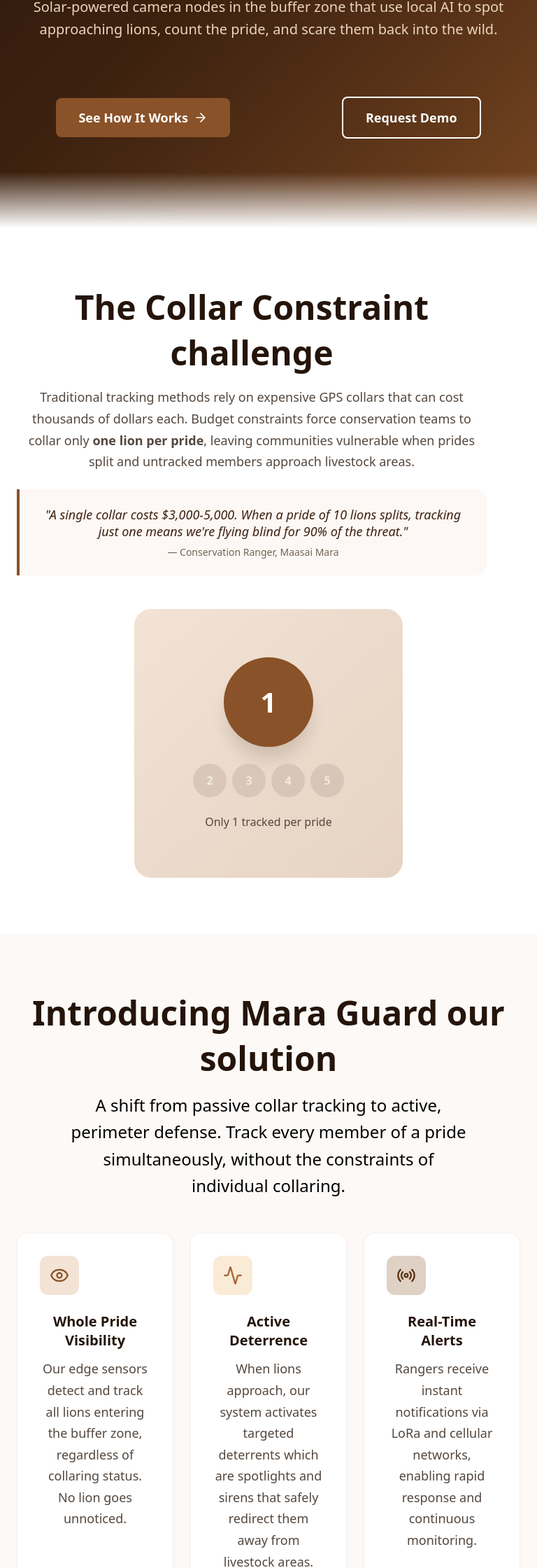
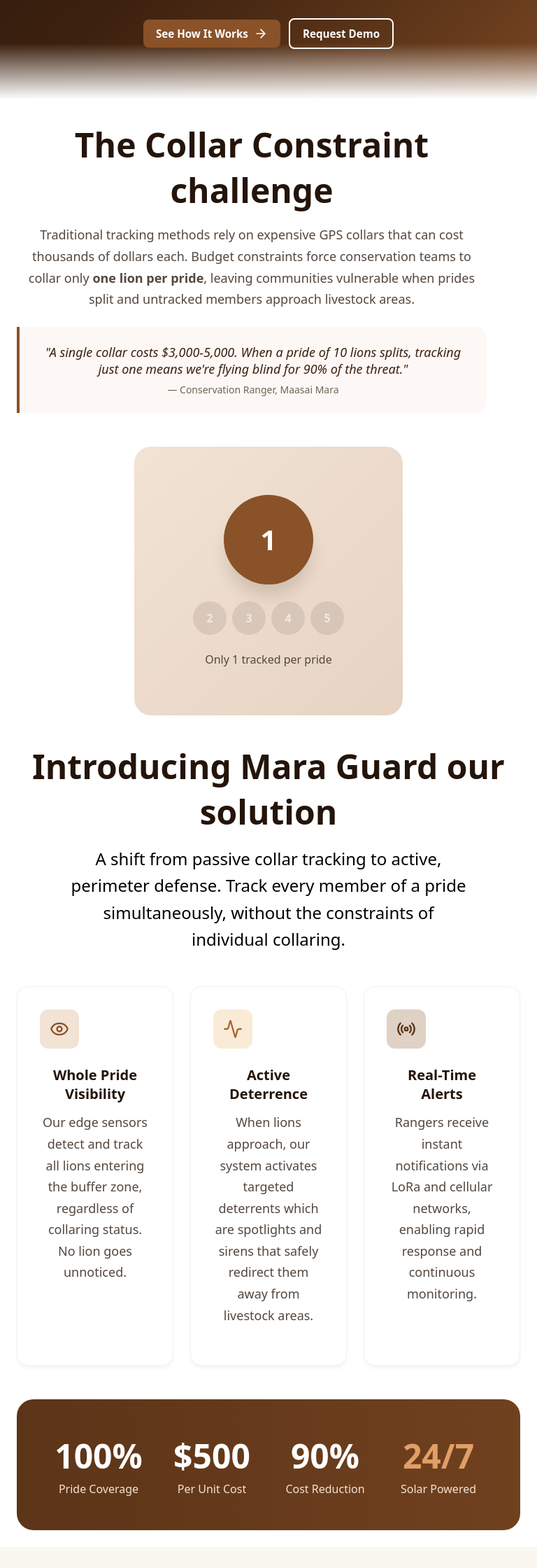
Before and after one commit to lira-gabriella/voxel_Informational_Website, a Next.js app: page / in a window 768 px wide. Shown: the part 472-2712 px from the top of the page at 70% size. Built offline with nearby package versions, Linux system fonts and the light colour scheme.

Commit message:
updated the button color and spaces

```diff
--- a/app/components/Contact.jsx
+++ b/app/components/Contact.jsx
@@ -43,7 +43,7 @@
   };
 
   return (
-    <div className="contact">
+    <div className="contact" id="contact">
 
       <section className="section hero-section gradient-hero">
         <div className="container">
--- a/app/components/Header.css
+++ b/app/components/Header.css
@@ -387,6 +387,16 @@
   border-top: 1px solid rgba(255, 255, 255, 0.08);
 }
 
+
+@media (max-width: 768px) {
+  div section {
+    height: auto !important;
+    min-height: unset !important;
+    padding-top: 40px;
+    padding-bottom: 40px;
+  }
+}
+
 .cta-title {
   font-size: 3rem;
   font-weight: 800;
@@ -418,13 +428,14 @@
 }
 
 .cta-btn {
-  background-color: #be123c;
+  background-color:#2c1a0e;
   color: #ffffff;
 }
 
 .cta-btn:hover {
-  background-color: #9f1239;
+  background-color: white;
   transform: translateY(-2px);
+  color:#2c1a0e ;
 }
 
 .btn-icon {
@@ -484,7 +495,7 @@
 
   .mobile-cta {
     display: inline-block;
-    background-color: #be123c;
+    background-color: #2c1a0e;
     color: #ffffff;
     padding: 12px;
     border-radius: 6px;
@@ -584,6 +595,8 @@
   flex-direction: column;
   padding: var(--spacing-md);
   gap: var(--spacing-sm);
+  color: white;
+  background-color: #2c1a0e;
 }
 
 .mobile-nav-link {
@@ -599,8 +612,8 @@
 }
 
 .mobile-nav-link-active {
-  background: var(--savanna-100);
-  color: var(--savanna-800);
+  background: rgb(60, 32, 32);
+  color: white;
 }
 
 .mobile-cta {
@@ -611,6 +624,7 @@
   text-align: center;
   border-radius: var(--radius-lg);
   font-weight: 600;
+  background-color:#2c1a0e;
 
 }
 }
--- a/app/components/Header.jsx
+++ b/app/components/Header.jsx
@@ -34,7 +34,7 @@
   const navLinks = [
     { targetId: 'home', label: 'Home' },
     { targetId: 'how-it-works', label: 'How It Works' },
-    { targetId: 'about', label: 'About Us' },
+    { targetId: 'about  ', label: 'About Us' },
     { targetId: 'contact', label: 'Contact Us' },
   ];
 
--- a/app/components/about.css
+++ b/app/components/about.css
@@ -1,8 +1,4 @@
-/* ==========================================================================
-   ABOUT PAGE STYLES - MARA GUARD
-   ========================================================================== */
 
-/* --- UNIVERSAL CONTENT LAYOUT CONTAINER --- */
 .container {
   width: 100%;
   max-width: 1200px;
@@ -17,16 +13,25 @@
   text-align: center;
 }
 
-/* --- SECTIONS CORE LAYOUT --- */
+
 .section {
-  padding: 80px 0;
+  padding: 40px 0;
   background-color: #ffffff;
 }
 
-/* --- HERO SECTION BANNER --- */
+
+@media (min-width: 768px) {
+  .section {
+    padding: 80px 0;
+  }
+}
+
+
 .about-hero-section {
-  padding: 100px 0 60px;
-  background-color: #FAF6F0; /* Soft sand cream backdrop tint */
+  padding-top: 0.5rem !important;
+  padding-bottom: 0.5rem !important;
+  background-color: #FAF6F0;
+
 }
 
 .page-hero-badge, .mission-badge {
@@ -56,7 +61,7 @@
   margin: 0 auto;
 }
 
-/* --- MISSION & TEXT CONTENT LAYOUT CONSTRAINTS --- */
+
 .mission-content {
   max-width: 800px;
   margin: 0 auto;
@@ -80,7 +85,7 @@
   margin-bottom: 20px;
 }
 
-/* --- CALLOUT BOX BREAKS --- */
+
 .deterrence-box {
   background-color: #FAF6F0;
   border-left: 4px solid #8A5228;
@@ -105,7 +110,7 @@
   margin: 0;
 }
 
-/* --- WHY MARA GUARD & BANNER LAYOUTS --- */
+
 .why-section {
   background-color: #FAF6F0;
 }
@@ -124,7 +129,7 @@
 }
 
 .balance-banner {
-  background-color: #49311F; /* Deep Savanna Earth Dark Accent */
+  background-color: #49311F;
   color: #ffffff;
   padding: 40px;
   border-radius: 16px;
@@ -157,11 +162,11 @@
 }
 
 .stats-row strong {
-  color: #f59e0b; /* Bright gold/amber pop color */
+  color: #f59e0b;
   font-size: 1.25rem;
 }
 
-/* --- CARD DISPLAY ELEMENT GRIDS --- */
+
 .values-grid {
   display: grid;
   grid-template-columns: repeat(auto-fit, minmax(250px, 1fr));
@@ -214,7 +219,7 @@
   line-height: 1.6;
 }
 
-/* --- RESPONSIVE MOBILE MEDIA BREAKPOINTS --- */
+
 @media (max-width: 768px) {
   .section {
     padding: 60px 0;
--- a/app/globals.css
+++ b/app/globals.css
@@ -41,7 +41,7 @@
 .content {
   position: relative;
   z-index: 1;
-  padding: 10rem 0 8rem;
+  padding: 3rem 1.5rem 2rem;
   max-width: 100%;
 }
 
@@ -92,10 +92,12 @@
 
 .ctas {
   display: flex;
-  flex-direction: column;
-  gap: 10rem;
+  flex-direction: row;
+  gap:12px;
   align-items: center;
   justify-content: center;
+  width: 100%;
+  margin-top: 1.5rem;
 
 }
 
@@ -109,10 +111,10 @@
   display: inline-flex;
   align-items: center;
   justify-content: center;
-  padding: 1rem 2rem;
+  padding: 10px 18px;
   border-radius: 0.5rem;
   font-weight: 600;
-  font-size: 1.125rem;
+  font-size: 0.95rem;
   text-decoration: none;
   transition: all 0.2s ease;
 }
@@ -155,8 +157,8 @@
 }
 
 .problem {
-  padding: 5rem 0;
-  background: white;
+  padding: 2rem 0;
+  background:transparent !important;
 }
 
 .grid {
@@ -303,8 +305,9 @@
 }
 
 .sol {
-  padding: 5em 0;
-  background: #fcf9f6;
+  padding-top: 0.5rem !important;
+  padding-bottom: 1.5rem !important;
+  background: transparent !important;
 }
 
 .head {
--- a/app/page.jsx
+++ b/app/page.jsx
@@ -85,7 +85,7 @@
   );
 };
 
-// Clean default export component mapping for root template trees
+
 export default function Home() {
   return (
     <div className="home">
@@ -113,10 +113,11 @@
           </div>
         </div>
 
+
         <div className="fade"></div>
       </section>
 
-      <section className="problem" id="how-it-works">
+      <section className="problem"  >
         <div className="container">
           <div className="grid">
             <div className="story">
@@ -158,7 +159,7 @@
         </div>
       </section>
 
-      <section className="sol" id="about">
+      <section className="sol" >
         <div className="container">
           <div className="head text-center">
             <h2 className="heading">Introducing Mara Guard our solution</h2>
@@ -231,10 +232,12 @@
         </div>
       </section>
 
-      {/* Structured Subcomponents Stack Rendering Flow */}
-      <HowItWorks />
-      <About />
-      <Contact />
+
+      <div style={{ display: 'flex', flexDirection: 'column', gap: '0px' }}>
+        <HowItWorks />
+        <About />
+        <Contact />
+      </div>
 
     </div>
   );
```
